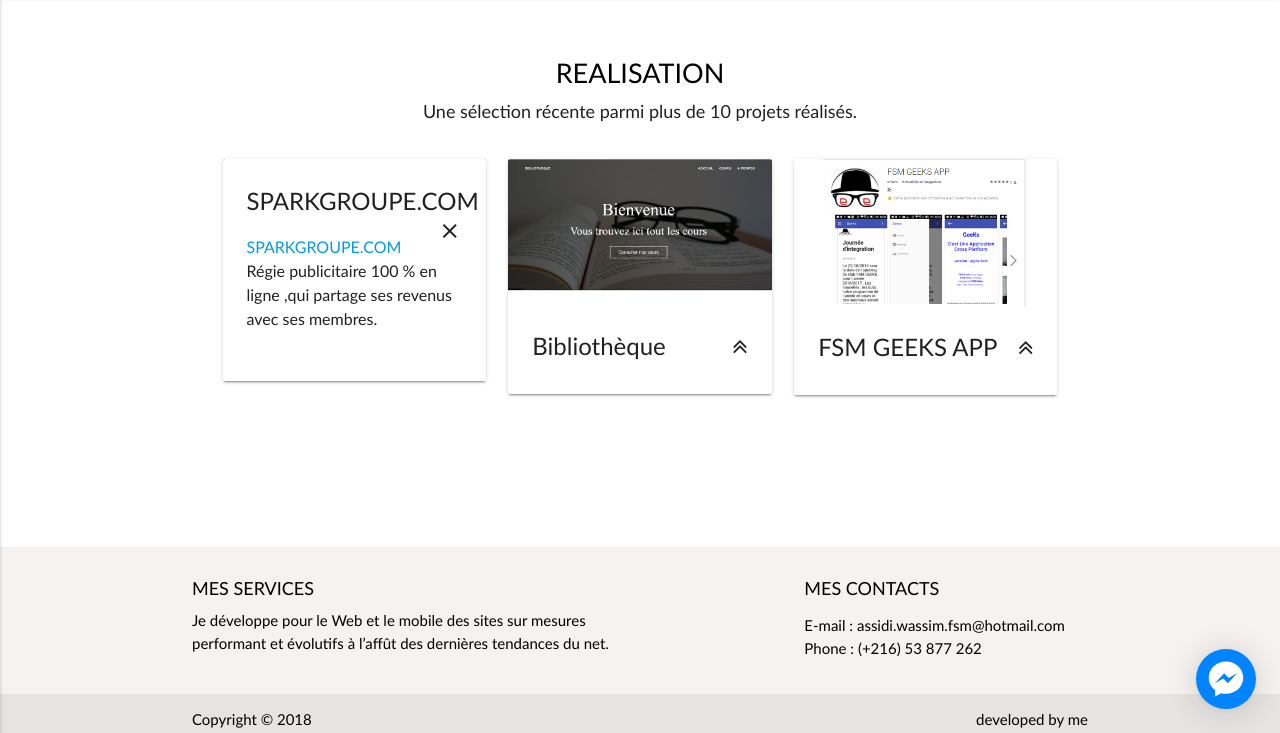
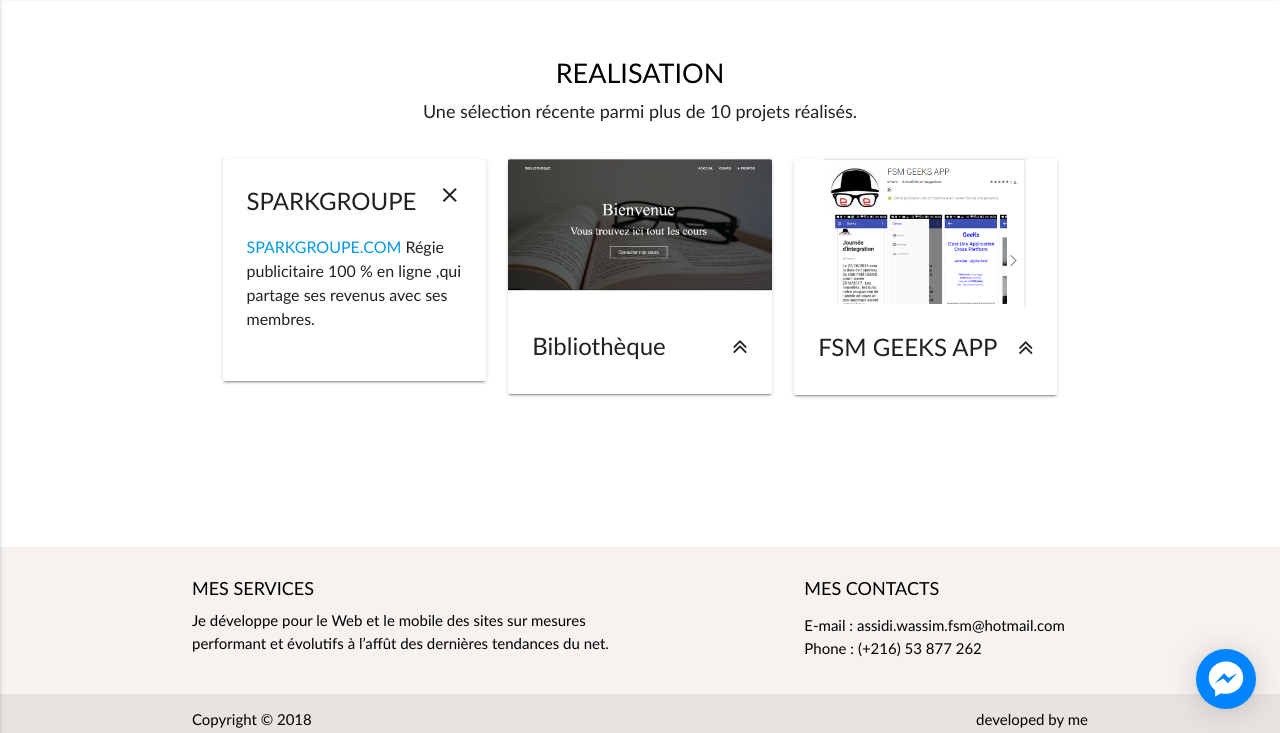
Before and after one commit to assidiwassim/assidiwassim.github.io, a plain HTML site: page index.html in a window 1280 px wide. Both pictures are taken after a click on the element "sparkgroupe.com". Shown: the part 1702-2435 px from the top of the page. Drawn offline with nearby package versions, Linux system fonts and the light colour scheme.

Commit message:
commit 01 wassim

```diff
--- a/index.html
+++ b/index.html
@@ -1,6 +1,5 @@
 <!DOCTYPE html>
 <html lang="fs">
-
 <head>
     <meta charset="utf-8">
     <title>
@@ -12,7 +11,6 @@
     <meta name="robots" content="index,follow">
     <link rel="canonical" href="http://www.assidiwassim.me/" />
 
-
     <link href="img/touch.png" rel="apple-touch-icon" />
     <link href="img/touch.png" rel="apple-touch-icon" sizes="152x152" />
     <link href="img/touch.png" rel="apple-touch-icon" sizes="167x167" />
@@ -20,14 +18,11 @@
     <link href="img/touch.png" rel="icon" sizes="192x192" />
     <link href="img/touch.png" rel="icon" sizes="128x128" />
 
-
     <!-- description de mon site  -->
     <meta name="description" content="CV assidi wassim étudiant  et aussi développeur web et mobile effectue la création des sites web et maîtrisant les nouvelles technologies de développement web , réalisation des pfes informatiques pour les étudiants avec des nouvelles technologies de développement.  ">
     <meta name="author" content="assidi wassim">
     <meta name="keywords" content=" développement web,cv développeur web,freelance,tunisie, CV développeur, angularjs,front-end,back-end, referencement, creation site internet, realisation pfe informatique ,CV DEVELOPPEUR FULL-STACK">
     <meta name="google-site-verification" content="bnZQ-V5FK37fa0fdRVqIQ9B7GjcRQPdiryEVqS7smQQ" />
-
-
 
     <!-- Jquery -->
     <script src="https://ajax.googleapis.com/ajax/libs/jquery/2.1.3/jquery.min.js"></script>
@@ -319,7 +314,7 @@
                                     <span class="card-title activator grey-text text-darken-4">sparkgroupe.com<i class="fa fa-angle-double-up  right"></i></span>
                                 </div>
                                 <div class="card-reveal">
-                                    <span class="card-title grey-text text-darken-4"> SPARKGROUPE.COM <i class="material-icons right">close</i></span>
+                                    <span class="card-title grey-text text-darken-4"> SPARKGROUPE <i class="material-icons right">close</i></span>
                                     <p> <a href="https://sparkgroupe.com"> SPARKGROUPE.COM </a> Régie publicitaire 100 % en ligne ,qui partage ses revenus avec ses membres.
                                     </p>
                                 </div>
```
